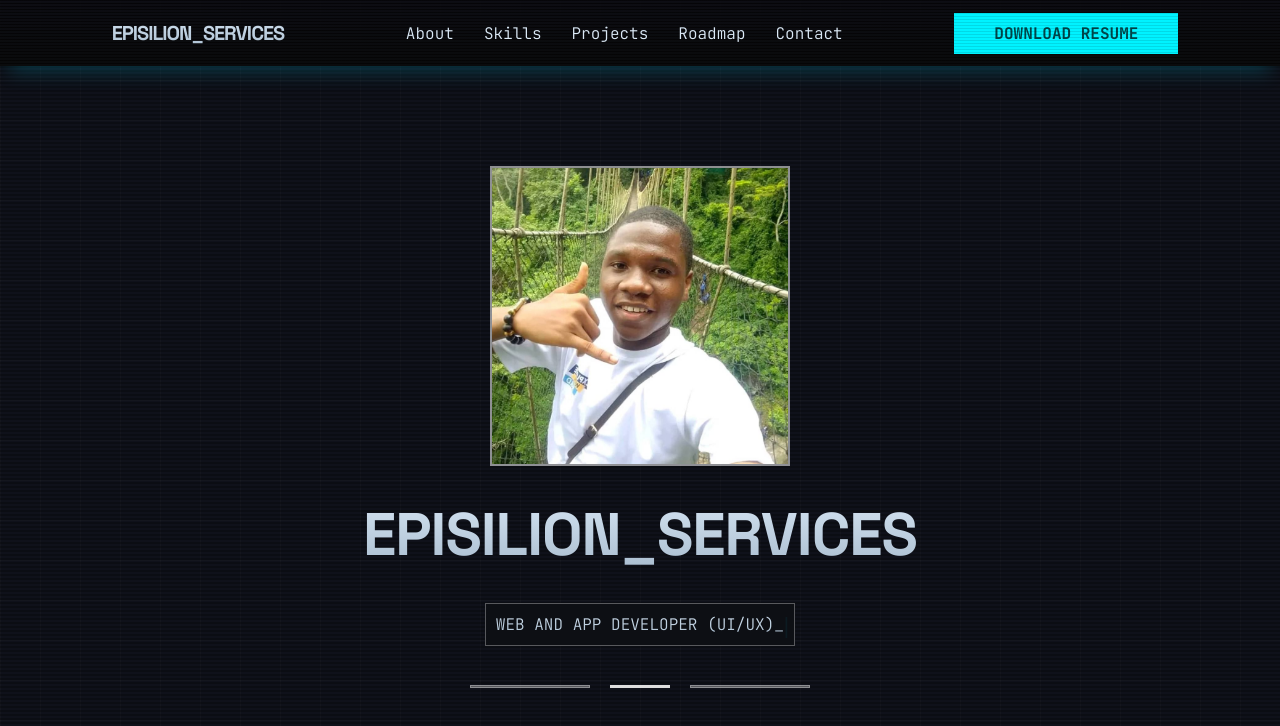
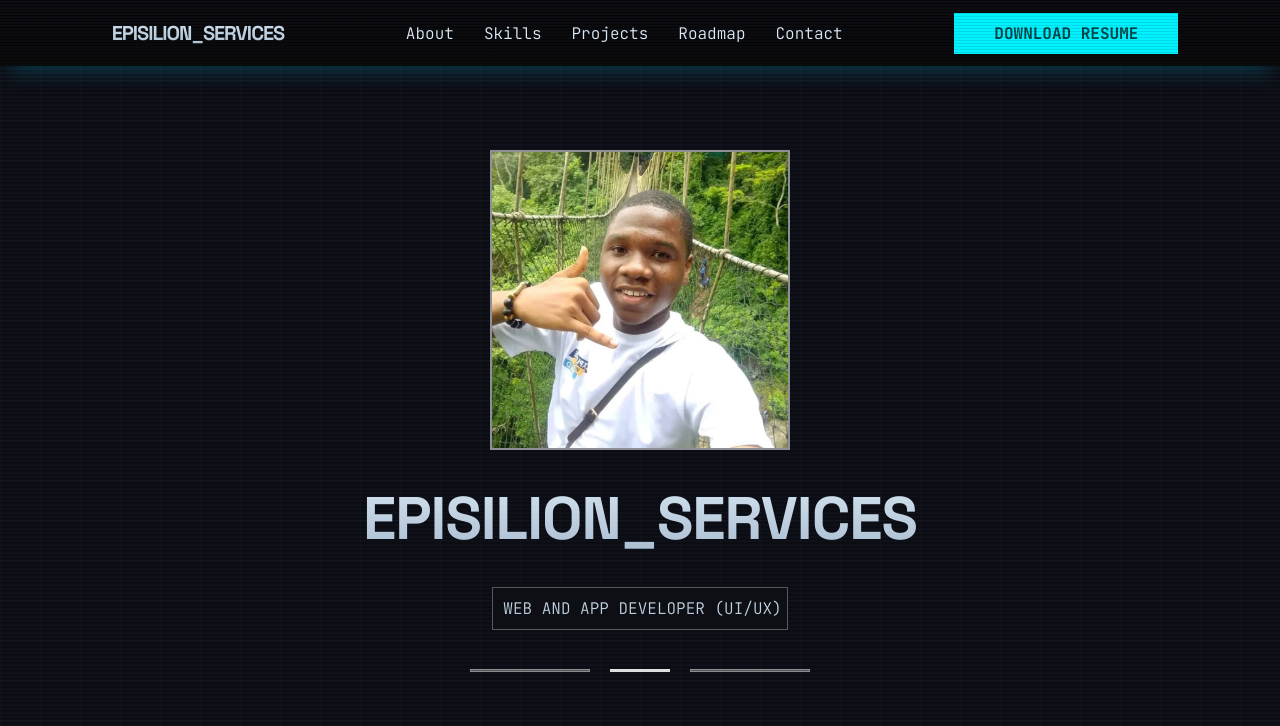
Before and after one commit to astrosteck-sudo/My-Portfolio, a React (Vite) app in the folder MY-PORTFOLIO/: page / in a window 1280 px wide. Shown: the top 726 px of the page. Built offline with nearby package versions, Linux system fonts and the light colour scheme.

Commit message:
Updated the pageheader and homepage.

```diff
--- a/MY-PORTFOLIO/src/HomePage/Hompage.css
+++ b/MY-PORTFOLIO/src/HomePage/Hompage.css
@@ -2,7 +2,7 @@
   display: flex;
   flex-direction: column;
   /* justify-content: center; */
-  padding-top: 100px;
+  padding-top: 150px;
   align-items: center;
   height: 100vh;
   gap: 20px;
--- a/MY-PORTFOLIO/src/HomePage/Hompage.jsx
+++ b/MY-PORTFOLIO/src/HomePage/Hompage.jsx
@@ -9,8 +9,8 @@ export function Homepage() {
         </div>
         <h2>EPISILION_SERVICES</h2>
         <div className="homepage-opening-description">
-          <p>WEB AND APP DEVELOPER (UI/UX)_</p>
-          <span class="cursor-pipe">|</span>
+          <p>WEB AND APP DEVELOPER (UI/UX)</p>
+          {/* <span class="cursor-pipe">|</span> */}
         </div>
 
         <div class="piano-roll">
--- a/MY-PORTFOLIO/src/PageHeader/PageHeader.css
+++ b/MY-PORTFOLIO/src/PageHeader/PageHeader.css
@@ -16,6 +16,9 @@
     linear-gradient(to bottom, rgba(11, 11, 16, 0.6), #0a0b0c);
   background-color: rgb(19 19 27 / 0.6);
   box-shadow: 0px 15px 20px -10px rgba(0, 213, 255, 0.224);
+  position: fixed;
+  width: 100vw;
+  z-index: 1;
 }
 
 .episilion-services-header > p:first-child {
@@ -134,6 +137,10 @@
     -webkit-backdrop-filter: blur(10px); /* Safari support */
     border: 1px solid rgba(255, 255, 255, 0.3); /* subtle border */
     box-shadow: 0 4px 30px rgba(0, 0, 0, 0.1);
+    margin-top: 70px;
+    position: fixed;
+    z-index: 1;
+    width: 100%;
   }
   .episilion-services-header-mobile-homepage-links.close {
     display: none;
```
